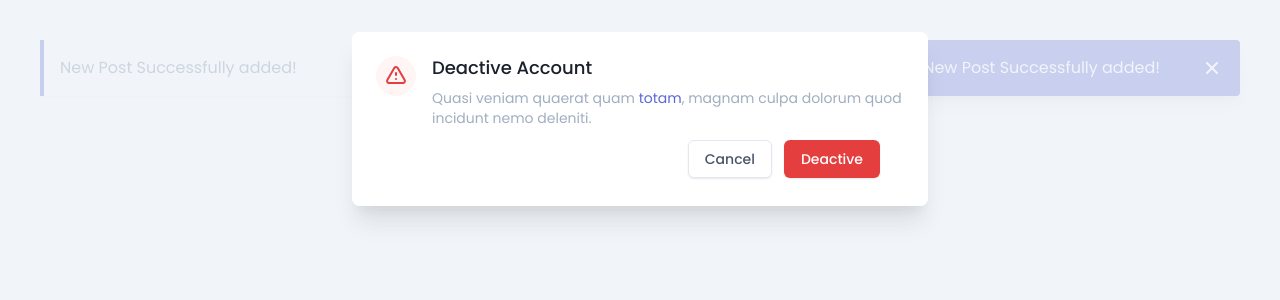
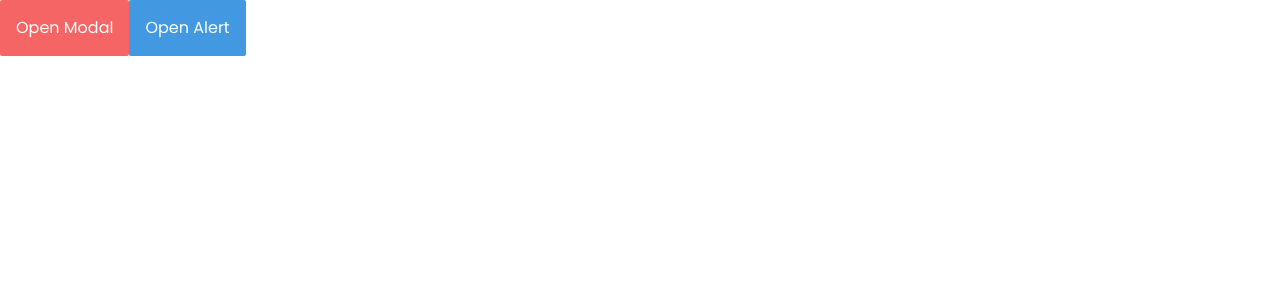
Before and after one commit to Componentity/React-Tailwind, a React (Create React App) app: page / in a window 1280 px wide. Shown: the top 300 px of the page. Built offline with nearby package versions, Linux system fonts and the light colour scheme.

Commit message:
modal and alert revised

```diff
--- a/src/App.js
+++ b/src/App.js
@@ -1,16 +1,30 @@
-import React from 'react';
+import React, {useState} from 'react';
 import './App.css';
 import Alert from './components/Alert';
 import Modal from './components/Modal';
 
 function App() {
+
+  const [modelOpen, setModelOpen] = useState(false);
+  const [close,setClose] = useState(true);
+
+  const closeAlert = ()=>{
+      setClose(true);
+      console.log("alert closed");
+  }
+  const openAlert = ()=>{
+      setClose(false);
+      console.log("alert closed");
+  }
+
   return (
     <div className="App">
-      <Alert message="New Post Successfully added!" theme="primary" classes="max-w-sm m-10" />
-      <Alert message="New Post Successfully added!" theme="primary" position="topRight" type="simple" />
-      <Modal size="sm" theme="danger" title="Deactive Account">
+      <Alert message="New Post Successfully added!" isOpen={!close} close={()=>closeAlert()} theme="primary" classes="max-w-sm m-10" />
+      <Alert message="New Post Successfully added!" isOpen={!close} close={()=>closeAlert()} theme="primary" position="topRight" type="simple" />
+
+      <Modal size="sm" theme="danger" title="Deactive Account" isOpen={modelOpen} closeModal={()=>setModelOpen(false)}>
         <p>Quasi veniam quaerat quam <a className="text-indigo-600" href="https://componentity.com">totam</a>, magnam culpa dolorum quod incidunt nemo deleniti.</p>
-        <div className="bg-gray-50 px-4 py-3 sm:px-6 sm:flex sm:flex-row-reverse">
+        <div className="bg-gray-50  sm:flex sm:flex-row-reverse">
                         <span className="flex w-full rounded-md shadow-sm sm:ml-3 sm:w-auto">
                         <button type="button" className="inline-flex bg-red-600 justify-center w-full rounded-md border border-transparent px-4 py-2 text-base leading-6 font-medium text-white shadow-sm focus:outline-none transition ease-in-out duration-150 sm:text-sm sm:leading-5">
                             Deactive
@@ -23,6 +37,9 @@ function App() {
                         </span>
                     </div>
       </Modal>
+
+      <button className="bg-red-500 rounded-sm p-4 text-white" onClick={()=>setModelOpen(true)}>Open Modal</button>
+      <button className="bg-blue-500 rounded-sm p-4 text-white" onClick={()=>openAlert()}>Open Alert</button>
     </div>
   );
 }
--- a/src/components/Alert.js
+++ b/src/components/Alert.js
@@ -1,4 +1,4 @@
-import React, {useState, useEffect} from 'react'
+import React, {useState} from 'react'
 
 
 // **********************
@@ -16,7 +16,7 @@ import React, {useState, useEffect} from 'react'
 // **********************
 
 
-const Alert = ({message="No Content Alert!", theme="danger", type, timeout, position="relative", classes}) => {
+const Alert = ({message="No Content Alert!", isOpen, close, theme="danger", type, timeout, position="relative", classes}) => {
     let colorSchema = {}
 
     if(type === "simple"){
@@ -62,12 +62,6 @@ const Alert = ({message="No Content Alert!", theme="danger", type, timeout, posi
         'bottomLeft': 'm-10 fixed bottom-0 left-0'
     }
 
-    const [close,setClose] = useState(false);
-
-    const closeAlert = ()=>{
-        setClose(true);
-        console.log("alert closed");
-    }
     // ****************************
     // BUG - run only once please
     // ****************************
@@ -79,13 +73,13 @@ const Alert = ({message="No Content Alert!", theme="danger", type, timeout, posi
     //     }
     // }, [timeout]);
 
-    if (close) {
+    if (!isOpen) {
         return <></>;
     }else{
         return (
             <div className={`p-4 flex justify-between items-center ${classes} ${fixedPosition[position]} ${colorSchema[theme]}`}>
                 <span>{ message }</span>
-                <span className="ml-10 cursor-pointer" onClick={closeAlert}>
+                <span className="ml-10 cursor-pointer" onClick={()=>close()}>
                     <svg fill="currentColor" className="h-6" viewBox="0 0 24 24" xmlns="http://www.w3.org/2000/svg"><g data-name="Layer 2"><g data-name="close"><rect width="24" height="24" transform="rotate(180 12 12)" opacity="0"/><path d="M13.41 12l4.3-4.29a1 1 0 1 0-1.42-1.42L12 10.59l-4.29-4.3a1 1 0 0 0-1.42 1.42l4.3 4.29-4.3 4.29a1 1 0 0 0 0 1.42 1 1 0 0 0 1.42 0l4.29-4.3 4.29 4.3a1 1 0 0 0 1.42 0 1 1 0 0 0 0-1.42z"/></g></g></svg>
                 </span>
             </div>
--- a/src/components/Modal.js
+++ b/src/components/Modal.js
@@ -1,6 +1,6 @@
-import React,{useState} from 'react'
+import React from 'react'
 
-const Modal = ({title, icon, size, theme, children}) => {
+const Modal = ({title, icon, size, isOpen, closeModal, theme, children}) => {
     const svgBg = {
         'danger': `bg-red-100`,
         'warning': `bg-yellow-100`,
@@ -27,20 +27,14 @@ const Modal = ({title, icon, size, theme, children}) => {
         'sm': `lg:max-w-xl md:max-w-lg`,
     }
 
-    const [close,setClose] = useState(false);
-
-    const closeModal = ()=>{
-        setClose(true);
-        console.log("modal closed");
-    }
-    if (close) {
-        return <></>;
+    if (!isOpen) {
+        return null;
     }else{
         return (
             <div className="fixed z-10 inset-0 overflow-y-auto">
                 <div className="flex items-end justify-center min-h-screen pt-4 px-4 pb-20 text-center sm:block sm:p-0">
                     <div className="fixed inset-0 transition-opacity">
-                        <div onClick={closeModal} className="absolute inset-0 bg-gray-200 opacity-75"></div>
+                        <div onClick={()=>closeModal()} className="absolute inset-0 bg-gray-200 opacity-75"></div>
                     </div>
 
                     <div className={`inline-block align-bottom bg-white rounded-lg text-left overflow-hidden shadow-xl transform transition-all sm:my-8 sm:align-middle ${modalWidth[size]} sm:max-w-lg sm:w-full`} role="dialog" aria-modal="true" aria-labelledby="modal-headline">
@@ -48,7 +42,7 @@ const Modal = ({title, icon, size, theme, children}) => {
                         <div className="sm:flex sm:items-start">
                         <div className={`mx-auto flex-shrink-0 flex items-center justify-center h-12 w-12 rounded-full sm:mx-0 sm:h-10 sm:w-10 ${svgBg[theme]}`}>
                             <svg className={`h-6 w-6 ${svgColor[theme]}`} fill="none" viewBox="0 0 24 24" stroke="currentColor">
-                                <path stroke-linecap="round" stroke-linejoin="round" stroke-width="2" d="M12 9v2m0 4h.01m-6.938 4h13.856c1.54 0 2.502-1.667 1.732-3L13.732 4c-.77-1.333-2.694-1.333-3.464 0L3.34 16c-.77 1.333.192 3 1.732 3z" />
+                                <path strokeLinecap="round" strokeLinejoin="round" strokeWidth="2" d="M12 9v2m0 4h.01m-6.938 4h13.856c1.54 0 2.502-1.667 1.732-3L13.732 4c-.77-1.333-2.694-1.333-3.464 0L3.34 16c-.77 1.333.192 3 1.732 3z" />
                             </svg>
                         </div>
                         <div className="mt-3 text-center sm:mt-0 sm:ml-4 sm:text-left">
@@ -56,9 +50,9 @@ const Modal = ({title, icon, size, theme, children}) => {
                             {title}
                             </h3>
                             <div className="mt-2">
-                            <p className="text-sm leading-5 text-gray-500">
+                            <div className="text-sm leading-5 text-gray-500">
                                 {children}
-                            </p>
+                            </div>
                             </div>
                         </div>
                         </div>
```
Also changed, not shown: src/components/Tooltip.js (added, +11 -0 lines), 1 other file (tests, documents, lock files or other folders).
